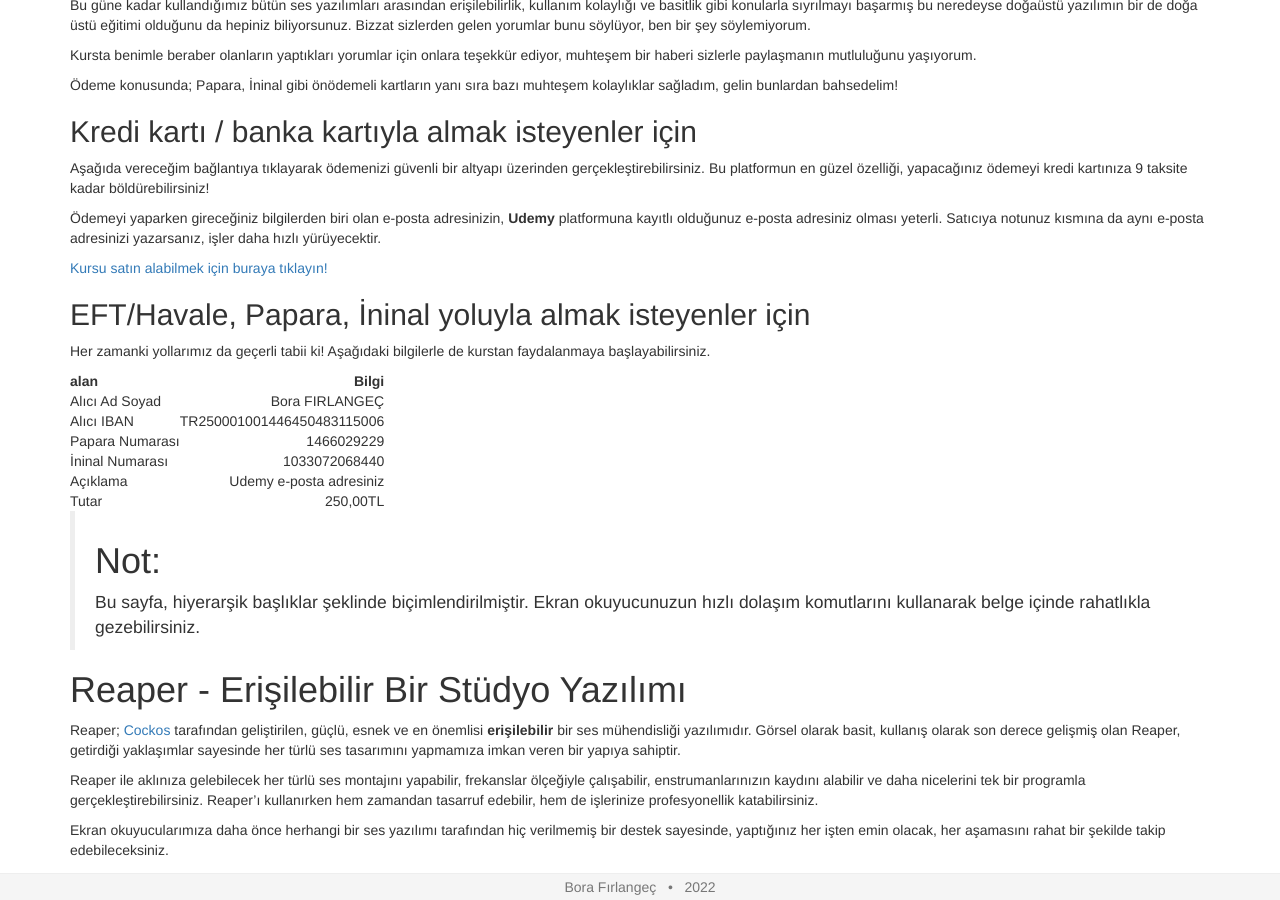
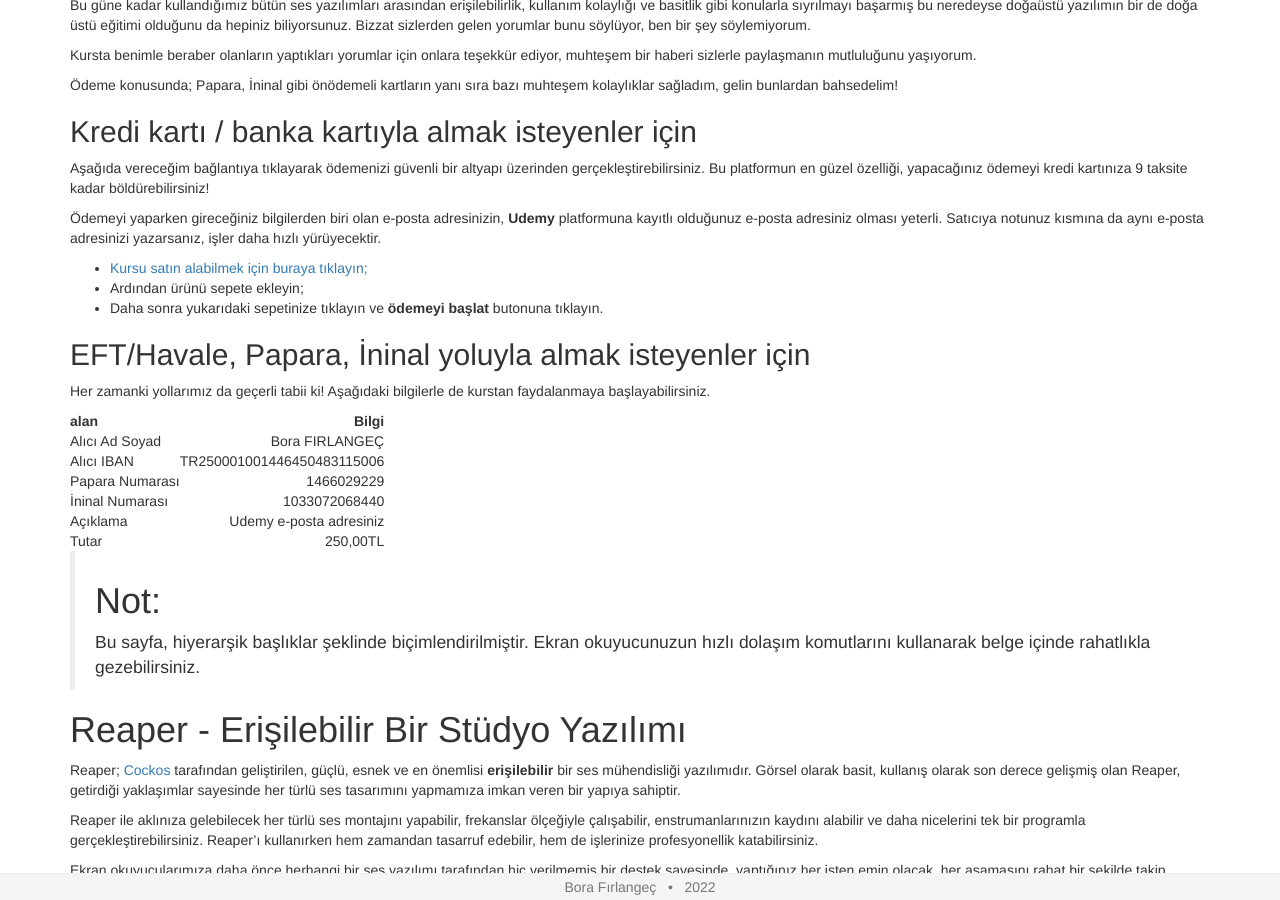
Before and after one commit to borfirbora/borfirbora.github.io, a Jekyll site: the page built from reaper.md, in a window 1280 px wide and 900 px high, scrolled down 385 px. Built offline with Jekyll 4.4.1, drawn with Linux system fonts in a browser that asks for light colours; a script that is not in the unit is left out.

Commit message:
Update reaper.md

```diff
--- a/reaper.md
+++ b/reaper.md
@@ -34,7 +34,9 @@ Aşağıda vereceğim bağlantıya tıklayarak ödemenizi güvenli bir altyapı
 
 Ödemeyi yaparken gireceğiniz bilgilerden biri olan e-posta adresinizin, **Udemy** platformuna kayıtlı olduğunuz e-posta adresiniz olması yeterli. Satıcıya notunuz kısmına da  aynı e-posta adresinizi yazarsanız, işler daha hızlı yürüyecektir.
 
-[Kursu satın alabilmek için buraya tıklayın!](https://www.shopier.com/3578848)
+- [Kursu satın alabilmek için buraya tıklayın;](https://paymes.shop/borfirbora/product/234244309)
+- Ardından ürünü sepete ekleyin;
+- Daha sonra yukarıdaki sepetinize tıklayın ve **ödemeyi başlat** butonuna tıklayın.
 
 ## EFT/Havale, Papara, İninal yoluyla almak isteyenler için
 
```
